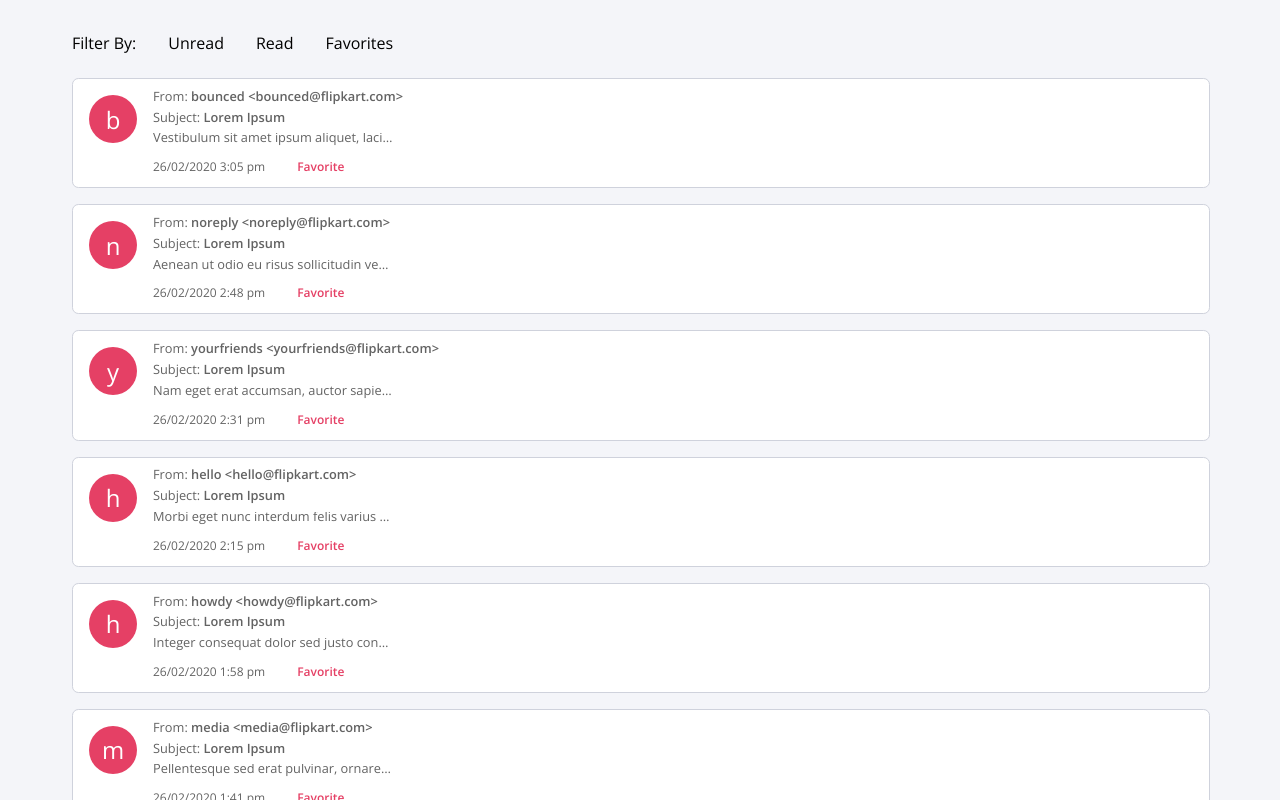
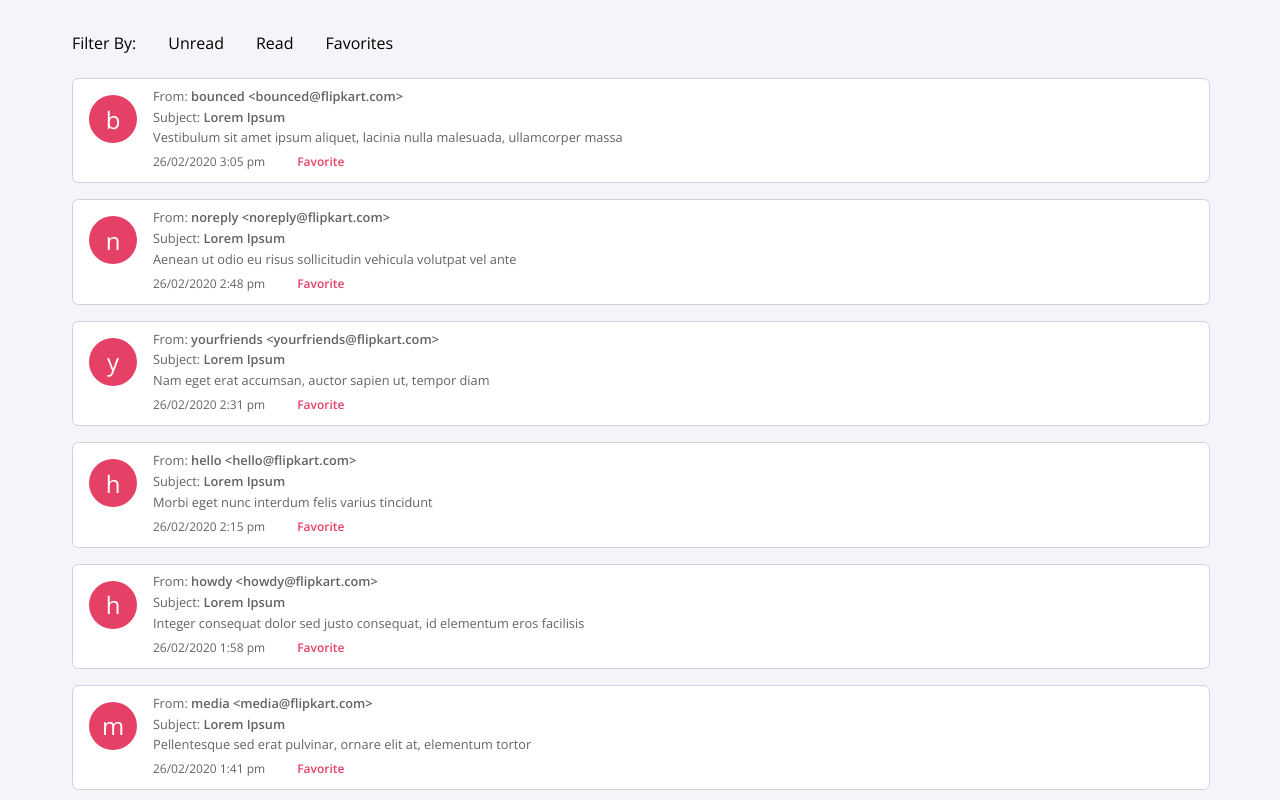
Before and after one commit to Ananyamadhu08/moonshot-mail, a React (Create React App) app: page / in a window 1280 px wide. Shown: the top 800 px of the page. Built offline with nearby package versions, Linux system fonts and the light colour scheme.

Commit message:
feat: hiding text based on view

```diff
--- a/src/components/EmailCard.jsx
+++ b/src/components/EmailCard.jsx
@@ -2,7 +2,7 @@ import { useState } from "react";
 import Avatar from "./Avatar";
 import { formatDate } from "../utils";
 
-function EmailCard({ email, clickHandler }) {
+function EmailCard({ email, clickHandler, activeEmail }) {
   const [isRead, setIsRead] = useState(false);
 
   return (
@@ -28,7 +28,11 @@ function EmailCard({ email, clickHandler }) {
           Subject: <b>{email.subject}</b>
         </p>
         <div>
-          <p className="email-card-description email-card-text">
+          <p
+            className={`email-card-text ${
+              activeEmail && "email-card-description"
+            }`}
+          >
             {email.short_description}
           </p>
         </div>
--- a/src/pages/HomePage.jsx
+++ b/src/pages/HomePage.jsx
@@ -93,6 +93,7 @@ function HomePage() {
               <EmailCard
                 email={email}
                 key={email.id}
+                activeEmail={activeEmail}
                 clickHandler={() => setActiveEmail(email)}
               />
             ))}
```
